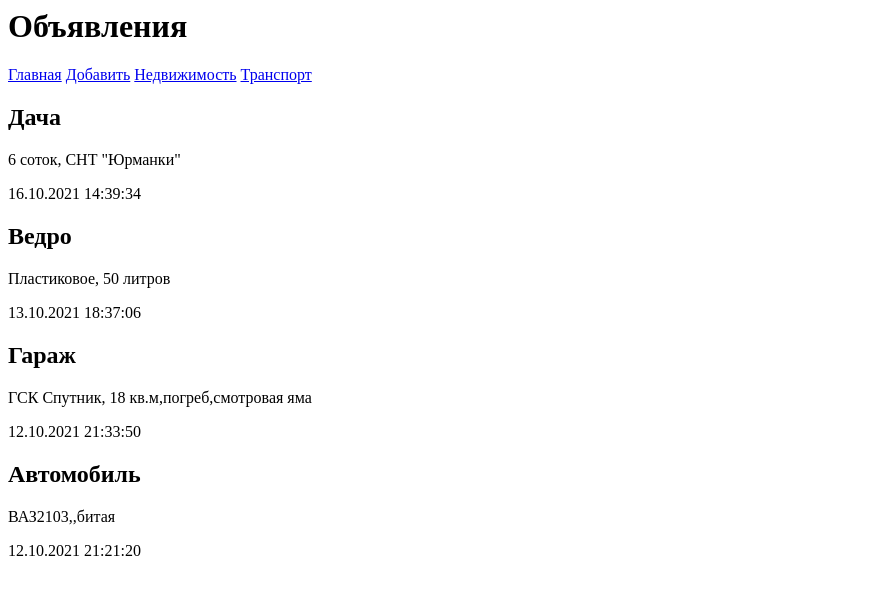
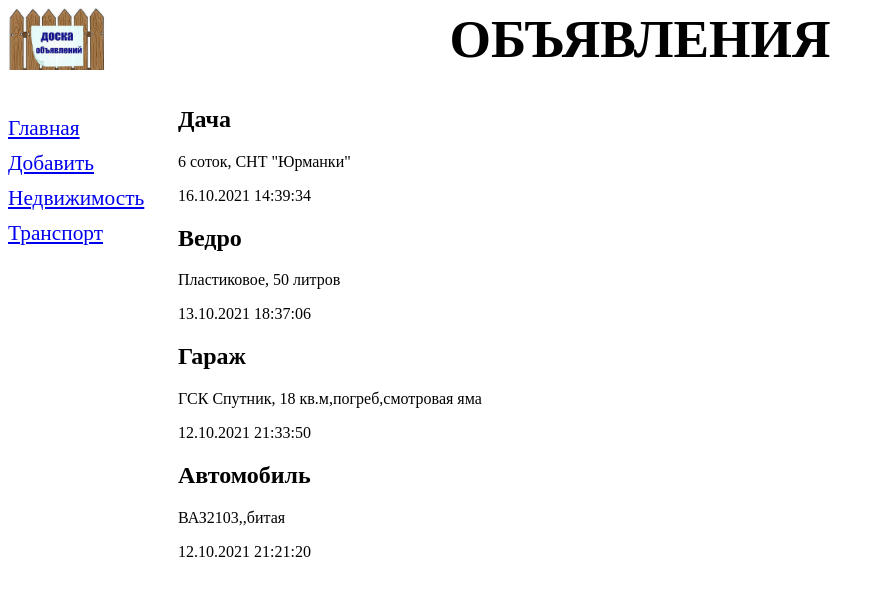
Before and after one commit to roman7373/samplesite, a Django app: page /bboard/ in a window 1280 px wide. Shown: the top 596 px of the page, without its empty margins (0-884 px from the left). Run offline with Django 3.2, Linux system fonts and the light colour scheme; data comes from the database, SQL or seed files in the repository.

Commit message:
добавил статические файлы

```diff
--- /dev/null
+++ b/bboard/static/bboard/style.css
@@ -0,0 +1,18 @@
+header h1 {
+    font-size: 40pt;
+    text-transform: uppercase;
+    text-align: center;
+    background: url(bg.jpg) left / auto 100% no-repeat;
+}
+nav {
+    font-size: 16pt;
+    width: 150px;
+    float: left;
+}
+nav a {
+    display: block;
+    margin: 10px 0px;
+}
+section {
+    margin-left: 170px;
+}
--- a/bboard/templates/layout/basic.html
+++ b/bboard/templates/layout/basic.html
@@ -1,7 +1,11 @@
+{% load static %}
 <html>
     <head>
         <meta charset="UTF-8">
+        <link rel="stylesheet" type="text/css"
+        href="{% static "bboard/style.css" %}">
         <title>{% block title %}Главная{% endblock %} :: Доска объявлений</title>
+
     </head>
     <body>
         <header>
```
Also changed, not shown: bboard/static/bboard/bg.jpg (added).
